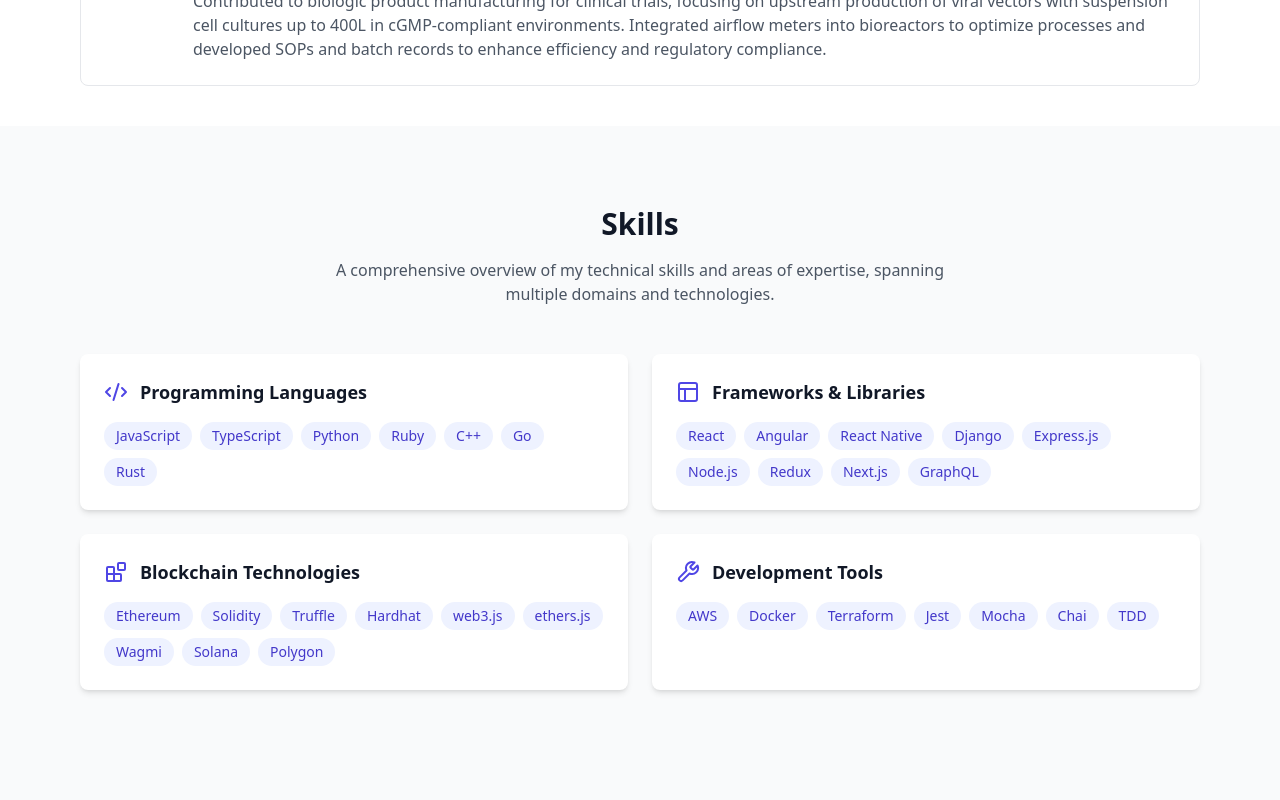
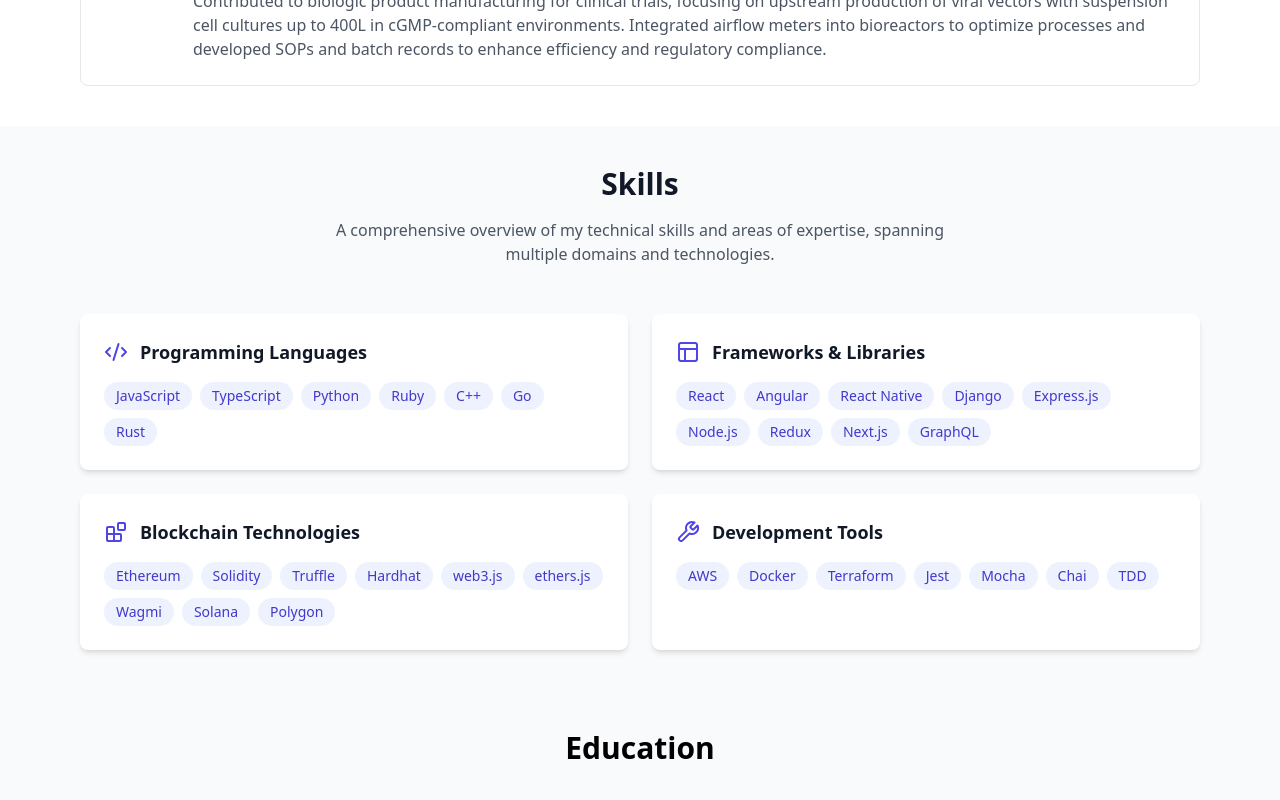
Before and after one commit to zhiwenh/personal-website-2, a React (Vite) app: page / in a window 1280 px wide. Shown: the part 3120-3920 px from the top of the page. Built offline with nearby package versions, Linux system fonts and the light colour scheme.

Commit message:
Changed skills top padding

```diff
--- a/src/components/Skills/Skills.tsx
+++ b/src/components/Skills/Skills.tsx
@@ -12,7 +12,7 @@
   };
 
   return (
-    <section id="skills" className="py-20 bg-gray-50">
+    <section id="skills" className="py-10 bg-gray-50">
       <div className="max-w-6xl mx-auto px-4">
         <div className="text-center mb-12">
           <h2 className="text-3xl font-bold text-gray-900">Skills</h2>
```
